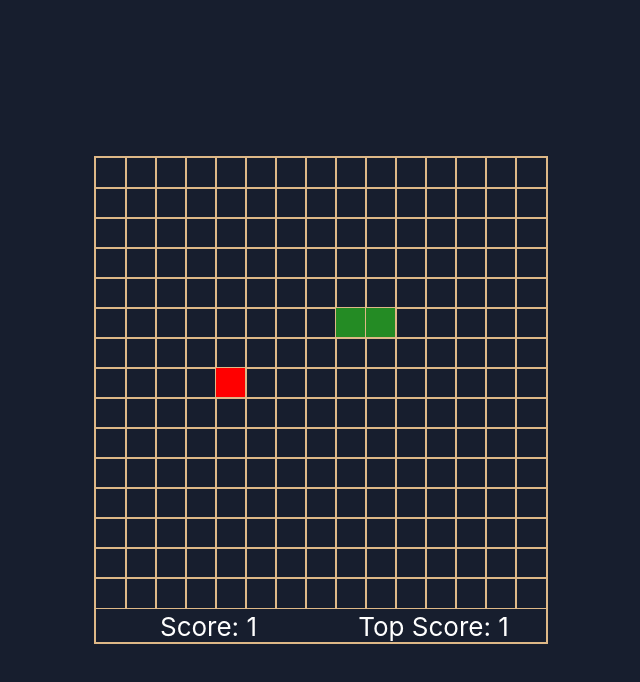
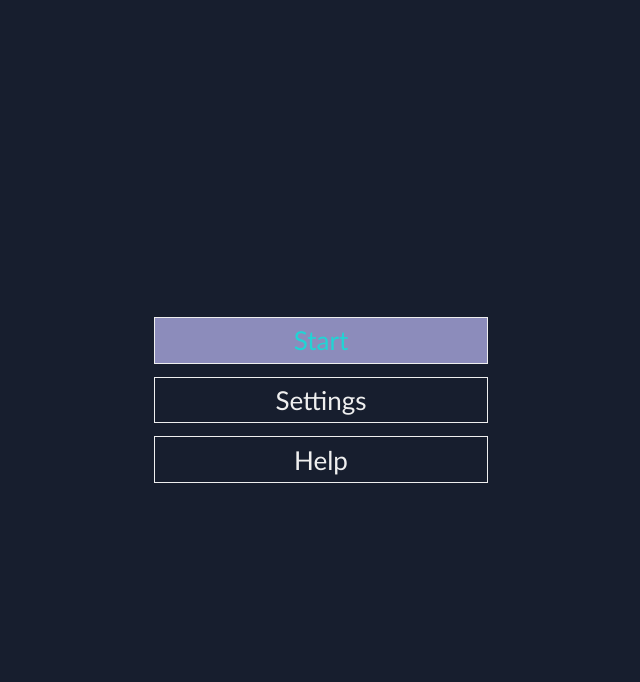
Before and after one commit to Jyssssss/snake-game, a React (Create React App) app: page / in a window 1280 px wide. Shown: the top 682 px of the page, without its empty margins (319-959 px from the left). Built offline with nearby package versions, Linux system fonts and the light colour scheme.

Commit message:
Add home menu.

```diff
--- a/src/App.js
+++ /dev/null
@@ -1,12 +0,0 @@
-import Board from './Board/Board'
-import './App.css';
-
-function App() {
-  return (
-    <div className="App">
-      <Board></Board>
-    </div>
-  );
-}
-
-export default App;
--- /dev/null
+++ b/src/App.jsx
@@ -0,0 +1,43 @@
+import React, { useState, useEffect } from 'react';
+import Board from './Board/Board';
+import Menu from './Menu/Menu';
+import './App.css';
+
+const View = {
+  InGame: 'INGAME',
+  Home: 'HOME'
+};
+
+const App = () => {
+  const [view, setView] = useState(View.Home);
+  const [speed, setSpeed] = useState(19);
+  const [boardSize, setBoardSize] = useState(15);
+  const [topScore, setTopScore] = useState(0);
+
+  const handleView = () => {
+    if (view === View.InGame) {
+      setView(View.Home);
+    } else {
+      setView(View.InGame);
+    }
+  };
+
+  const handleTopScore = (s) => { setTopScore(s); };
+
+  return (
+    <div className="App">{
+      view === View.Home ?
+        <Menu viewHandler={handleView}></Menu> :
+        <Board
+          speed={speed}
+          boardSize={boardSize}
+          topScore={topScore}
+          topScoreHandler={handleTopScore}
+          viewHandler={handleView}>
+        </Board>
+    }
+    </div>
+  );
+}
+
+export default App;
--- a/src/Board/Board.jsx
+++ b/src/Board/Board.jsx
@@ -6,8 +6,7 @@ import {
 import './Board.css';
 import Snake from './Snake';
 
-const BOARD_SIZE = 15;
-const SNAKE_SPEED = 100;
+const SNAKE_MIN_SPEED = 1000;
 const INITIAL_FOOD_DISTANCE = 5
 
 const Direction = {
@@ -31,17 +30,16 @@ const getSnakeStartValue = board => {
     };
 };
 
-const Board = () => {
-    const [board, setBoard] = useState(createBoard(BOARD_SIZE));
+const Board = (props) => {
+    const board = createBoard(props.boardSize);
     const [snake, setSnake] = useState(new Snake(getSnakeStartValue(board)));
     const [snakeCells, setSnakeCells] = useState(new Set([snake.getHead().value.cell]));
     const [direction, setDirection] = useState(Direction.RIGHT);
-    const [hasBoundary, setHasBoundary] = useState(false);
     const [foodCell, setFoodCell] = useState(snake.getHead().value.cell + INITIAL_FOOD_DISTANCE);
     const [score, setScore] = useState(0);
-    const [topScore, setTopScore] = useState(0);
-    const [speed, setSpeed] = useState(SNAKE_SPEED);
     const [stop, setStop] = useState(false);
+    const speed = Math.max(SNAKE_MIN_SPEED - (props.speed - 1) * 50, 10);
+    const hasBoundary = false;
 
     // Handle keydown event.
     useEffect(() => {
@@ -49,6 +47,8 @@ const Board = () => {
             // Press Enter to pause or resume.
             if (e.key === 'Enter') {
                 setStop(!stop);
+            } else if (e.key === 'Escape') {
+                props.viewHandler();
             } else if (!stop) {
                 const newDirection = getDirectionFromKey(e.key);
                 // Ignore the cases
@@ -64,14 +64,12 @@ const Board = () => {
 
         window.addEventListener('keydown', handleKeydown);
         return () => window.removeEventListener('keydown', handleKeydown);
-    }, [stop, direction, snakeCells.size]);
+    }, [stop, direction, snakeCells.size, props]);
 
     // Handle scores
     useEffect(() => {
-        if (score > topScore) {
-            setTopScore(score);
-        }
-    }, [score, topScore])
+        if (score > props.topScore) props.topScoreHandler(score);
+    }, [score, props]);
 
     // Handle snake's move.
     useInterval(() => {
@@ -113,7 +111,7 @@ const Board = () => {
     }
 
     const handleFoodConsumption = newSnakeCells => {
-        const maxCellValue = BOARD_SIZE * BOARD_SIZE;
+        const maxCellValue = props.boardSize ** 2;
         let nextFoodCell = null;
         while (nextFoodCell === null || newSnakeCells.has(nextFoodCell)) {
             nextFoodCell = Math.floor(Math.random() * maxCellValue + 1);
@@ -149,7 +147,7 @@ const Board = () => {
                     <span>Score: {score}</span>
                 </div>
                 <div className="score-cell">
-                    <span>Top Score: {topScore}</span>
+                    <span>Top Score: {props.topScore}</span>
                 </div>
             </div>
         </div>
@@ -202,7 +200,7 @@ const getNextCoords = (coords, direction, board, hasBoundary) => {
         row: newCoords.row < 0 ? board.length - 1 : newCoords.row >= board.length ? 0 : newCoords.row,
         col: newCoords.col < 0 ? board[0].length - 1 : newCoords.col >= board[0].length ? 0 : newCoords.col
     };
-}
+};
 
 const isOutOfBounds = (coords, board) => {
     const { row, col } = coords;
--- /dev/null
+++ b/src/Menu/Item.css
@@ -0,0 +1,17 @@
+.item {
+    width: 70%;
+    font-family: Gill Sans, sans-serif;
+    color: #efefef;
+    display: inline-block;
+    vertical-align: middle;
+    width: 50%;
+    border: 1px solid #efefef;
+    border-style: ridge;
+    padding: 1%;
+    margin: 1%;
+}
+
+.selected-item {
+    background-color: rgb(140, 140, 187);
+    color: rgb(33, 212, 212);
+}
--- /dev/null
+++ b/src/Menu/Item.jsx
@@ -0,0 +1,13 @@
+import React, { useState, useEffect } from 'react';
+
+import './Item.css';
+
+const Item = (props) => {
+    return (
+        <div className={`item ${props.isSelected ? 'selected-item' : ''}`}>
+            <span>{props.text}</span>
+        </div>
+    );
+};
+
+export default Item;
--- /dev/null
+++ b/src/Menu/Menu.css
@@ -0,0 +1,8 @@
+.menu {
+    margin: auto;
+    margin-top: 10%;
+    margin-bottom: 10%;
+    width: 50%;
+    padding: 5%;
+    text-align: center;
+}
--- /dev/null
+++ b/src/Menu/Menu.jsx
@@ -0,0 +1,50 @@
+import React, { useState, useEffect } from 'react';
+import Item from './Item';
+
+import './Menu.css';
+
+const Menu = (props) => {
+    const menuItems = [{
+        text: 'Start',
+        action: props.viewHandler
+    }, {
+        text: 'Settings',
+        action: () => { alert('No Settings right now.') }
+    }, {
+        text: 'Help',
+        action: () => { alert('No Help right now.') }
+    }];
+
+    const [selected, setSelected] = useState(0);
+
+    useEffect(() => {
+        const handleKeydown = e => {
+            if (e.key === 'Enter') {
+                menuItems[selected].action();
+            } else {
+                if (e.key === 'ArrowUp') {
+                    if (selected === 0) return;
+                    setSelected(s => s - 1);
+                } else if (e.key === 'ArrowDown') {
+                    if (selected === menuItems.length - 1) return;
+                    setSelected(selected + 1);
+                }
+            }
+        };
+        window.addEventListener('keydown', handleKeydown);
+        return () => window.removeEventListener('keydown', handleKeydown);
+    });
+
+    return (
+        <div className='menu'>{
+            menuItems.map((item, idx) => (
+                <Item key={idx}
+                    text={item.text}
+                    isSelected={idx === selected}>
+                </Item>))
+        }
+        </div>
+    );
+};
+
+export default Menu;
```
